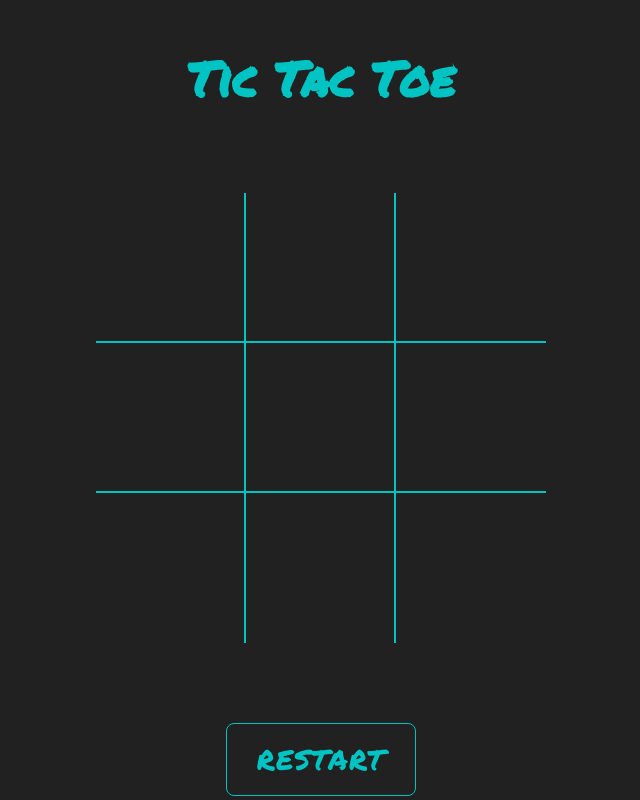
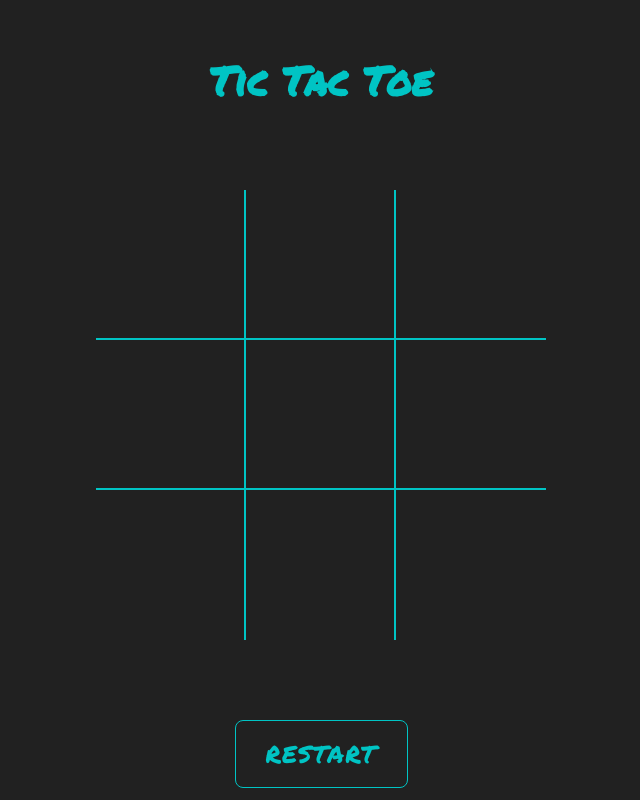
Before and after one commit to sarah-ross/tic-tac-toe, a plain HTML site: page index.html in a window 1280 px wide. Shown: the whole page, without its empty margins (319-959 px from the left). Drawn offline with Linux system fonts and the light colour scheme.

Commit message:
Update styles.css

```diff
--- a/styles.css
+++ b/styles.css
@@ -17,7 +17,7 @@ html {
 }
 
 h1 {
-	font-size: 3rem;
+	font-size: 2.5rem;
 	margin: 40px;
 }
 
@@ -29,7 +29,7 @@ button {
 	color: var(--turquoise);
 	margin-top: 80px;
 	font-family: "Permanent Marker", cursive;
-	font-size: 1.75rem;
+	font-size: 1.5rem;
 	text-transform: uppercase;
 	letter-spacing: 1px;
 	transition: all 250ms ease-in-out;
```
